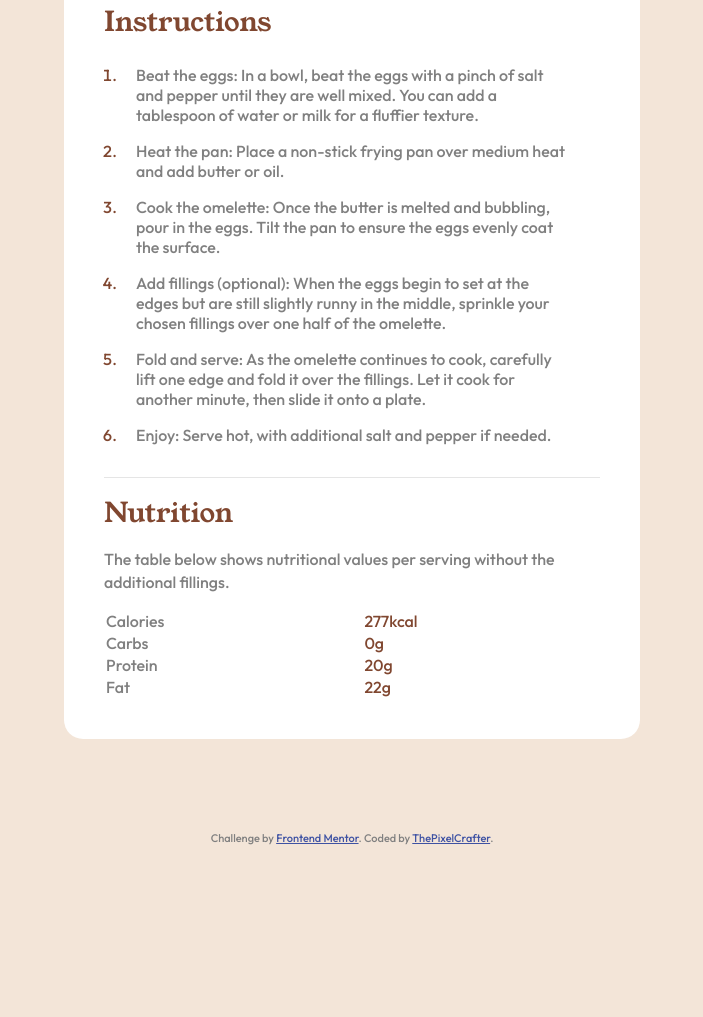
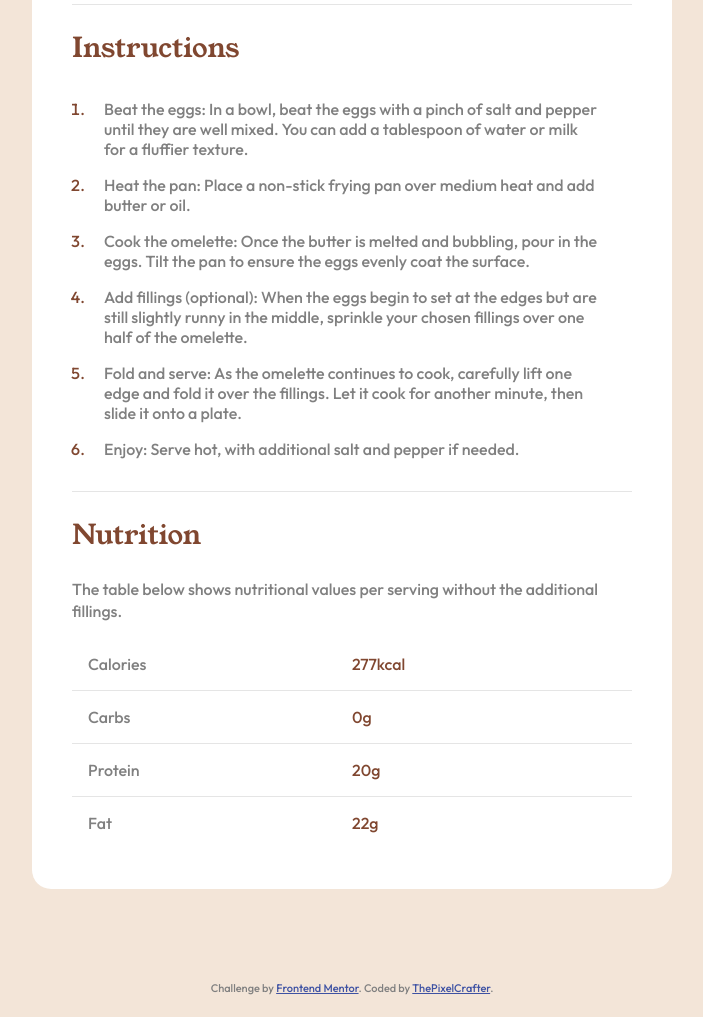
Before and after one commit to ThePixelCrafter/Recipe-Page, a plain HTML site: page index.html in a window 1280 px wide. Shown: the part 1089-2106 px from the top of the page, without its empty margins (288-991 px from the left). Before the commit the page ends 1956 px from the top, so only its background shows below. Drawn offline with Linux system fonts and the light colour scheme.

Commit message:
Removing Table and Using Flexbox Instead

```diff
--- a/index.html
+++ b/index.html
@@ -52,24 +52,24 @@
     <section>
       <h2>Nutrition</h2>
       <p class="description">The table below shows nutritional values per serving without the additional fillings.</p>
-      <table>
-        <tr>
-          <th>Calories</th>
-          <td>277kcal</td>
-        </tr>
-        <tr>
-          <th>Carbs</th>
-          <td>0g</td>
-        </tr>
-        <tr>
-          <th>Protein</th>
-          <td>20g</td>
-        </tr>
-        <tr>
-          <th>Fat</th>
-          <td>22g</td>
-        </tr>
-      </table>
+      <div class="Nutrition-table">
+        <div class="Nutrition-table__row">
+          <div class="table-head">Calories</div>
+          <div class="table-data">277kcal</div>
+        </div>
+        <div class="Nutrition-table__row">
+          <div class="table-head">Carbs</div>
+          <div class="table-data">0g</div>
+        </div>
+        <div class="Nutrition-table__row">
+          <div class="table-head">Protein</div>
+          <div class="table-data">20g</div>
+        </div>
+        <div class="Nutrition-table__row">
+          <div class="table-head">Fat</div>
+          <div class="table-data">22g</div>
+        </div>
+      </div>
     </section>
   </main>
   <div class="attribution">
--- a/styles/style.css
+++ b/styles/style.css
@@ -37,14 +37,14 @@ body {
     background-color: var(--back-color);
     display: grid;
     place-content: center;
-    grid-template-columns: 0.65fr;
+    grid-template-columns: 0.5fr;
     position: relative;
 }
 
 main {
     background-color: #fff;
     padding: 2.5em;
-    margin: 8rem;
+    margin: 8rem 0;
     border-radius: 1.2em;
 }
 
@@ -59,7 +59,7 @@ main h1 {
     margin: 1.5rem 0 1rem;
 }
 
-main p {
+main p.description {
     margin: 1rem 0;
     line-height: 1.4;
 }
@@ -81,7 +81,6 @@ main :is(ul, ol) {
 
 main li {
     padding: 0.5em 1em;
-    list-style-position: outside;
 }
 
 main .card li::marker {
@@ -95,35 +94,33 @@ main ul li::marker {
 main h2 {
     color: var(--accent-color);
     font: 1.7rem "Young Serif";
-    margin: 1rem 0 1rem;
+    margin: 1.5rem 0;
 }
 
 main section:nth-child(n + 2) {
-    border-top-style: solid;
-    border-width: 1px;
-    border-color: rgba(153, 153, 153, 0.252);
     margin-top: 1.5rem;
+    border-top: 1px solid rgba(153, 153, 153, 0.252);
 }
 
 main section li::marker {
     color: var(--accent-color);
 }
 
-main table {
-    width: 100%;
-    text-align: left;
+main .Nutrition-table__row {
+    display: flex;
+    padding: 1em;
 }
 
-main table th {
-    font-weight: normal;
+main .Nutrition-table__row:nth-child(n + 2) {
+    border-top: 1px solid rgba(153, 153, 153, 0.252);
 }
 
-main table td {
-    color: var(--accent-color);
+main .Nutrition-table__row > * {
+    flex: 1 1 0;
 }
 
-main table tr {
-    padding: 10em;
+main .Nutrition-table__row .table-data {
+    color: var(--accent-color);
 }
 
 .attribution {
@@ -132,3 +129,18 @@ main table tr {
     left: 50%;
     transform: translate(-50%);
 }
+
+@media screen and (max-width: 700px) {
+    body {
+        grid-template-columns: 1fr;
+    }
+
+    main {
+        margin: 0;
+        border-radius: 0;
+    }
+
+    main img {
+        border-radius: 0;
+    }
+}
```
